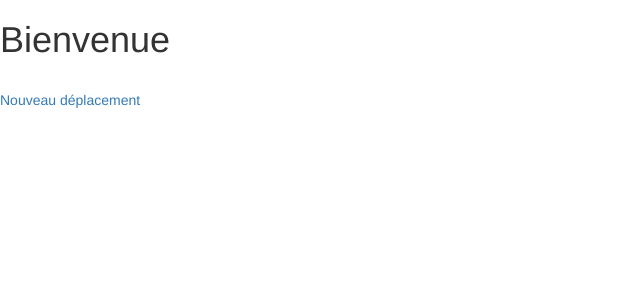
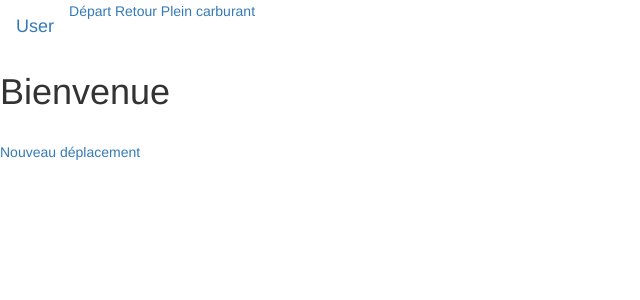
Before and after one commit to Acima2/JsonStatacar, a Symfony app: template templates/user/index.html.twig in a window 1280 px wide. Shown: the top 300 px of the page, without its empty margins (0-640 px from the left). Run offline with Twig, Linux system fonts and the light colour scheme; the template is opened without the code that fills it, so the values that code supplies are empty; some libraries are stand-ins or nearby versions.

Commit message:
Ajout menu user

```diff
--- a/assets/js/app.js
+++ b/assets/js/app.js
@@ -2,7 +2,7 @@
  * Welcome to your app's main JavaScript file!
  *
  * We recommend including the built version of this JavaScript file
- * (and its CSS file) in your base layout (base.html.twig).
+ * (and its CSS file) in your base layout (_base.html.twig).
  */
 
 // any CSS you require will output into a single css file (app.css in this case)
--- a/src/Controller/DeplacementController.php
+++ b/src/Controller/DeplacementController.php
@@ -89,7 +89,7 @@ class DeplacementController extends Controller
 
 
     /**
-     * @Route("/plein-carburant", name="plein-carburant")
+     * @Route("/full-tank", name="plein-carburant")
      */
     public function pleinCarburant(Request $request)
     {
--- a/templates/Carburant/plein-carburant.html.twig
+++ b/templates/Carburant/plein-carburant.html.twig
@@ -1,4 +1,4 @@
-{% extends 'base.html.twig' %}
+{% extends '_base.html.twig' %}
 
 {% block title %}Plein carburant{% endblock %}
 
--- a/templates/base.html.twig
+++ b/templates/_base.html.twig
@@ -12,7 +12,21 @@
         {% endblock %}
     </head>
     <body>
-        {% block menu %}{% endblock %}
+
+        {% block menu %}
+            <nav class="navbar navbar-expand-lg navbar-light bg-light">
+                <a class="navbar-brand" href="{{ path('user') }}">User</a>
+                <div class="collapse navbar-collapse" id="navbarNavAltMarkup">
+                    <div class="navbar-nav">
+                        <!--  <a class="nav-item nav-link active">Home <span class="sr-only">(current)</span></a>-->
+                        <a class="nav-item nav-link" href="{{ path('new-deplacement') }}">Départ</a>
+                        <a class="nav-item nav-link" href="{{ path('back-deplacement') }}">Retour</a>
+                        <a class="nav-item nav-link" href="{{ path('plein-carburant') }}">Plein carburant</a>
+                    </div>
+                </div>
+            </nav>
+
+            {% endblock %}
         {% block body %}{% endblock %}
         {% block javascripts %}
             <!-- Latest compiled and minified JavaScript -->
--- a/templates/default/index.html.twig
+++ b/templates/default/index.html.twig
@@ -1,4 +1,4 @@
-{% extends 'base.html.twig' %}
+{% extends '_base.html.twig' %}
 
 {% block title %}Hello {{ controller_name }}!{% endblock %}
 
--- a/templates/deplacement/back-deplacement.html.twig
+++ b/templates/deplacement/back-deplacement.html.twig
@@ -1,4 +1,4 @@
-{% extends 'base.html.twig' %}
+{% extends '_base.html.twig' %}
 
 {% block title %}Retour de déplacement{% endblock %}
 
--- a/templates/deplacement/new-deplacement.html.twig
+++ b/templates/deplacement/new-deplacement.html.twig
@@ -1,4 +1,4 @@
-{% extends 'base.html.twig' %}
+{% extends '_base.html.twig' %}
 
 {% block title %}Nouveau déplacement{% endblock %}
 
--- a/templates/security/login.html.twig
+++ b/templates/security/login.html.twig
@@ -1,4 +1,4 @@
-{% extends 'base.html.twig' %}
+{% extends '_base.html.twig' %}
 
 {% block title %}Connexion{% endblock %}
 
--- a/templates/user/index.html.twig
+++ b/templates/user/index.html.twig
@@ -1,4 +1,4 @@
-{% extends 'base.html.twig' %}
+{% extends '_base.html.twig' %}
 
 {% block title %}Hello {{ controller_name }}!{% endblock %}
 
```
Also changed, not shown: templates/_menu.html.twig (added, +15 -0 lines).
